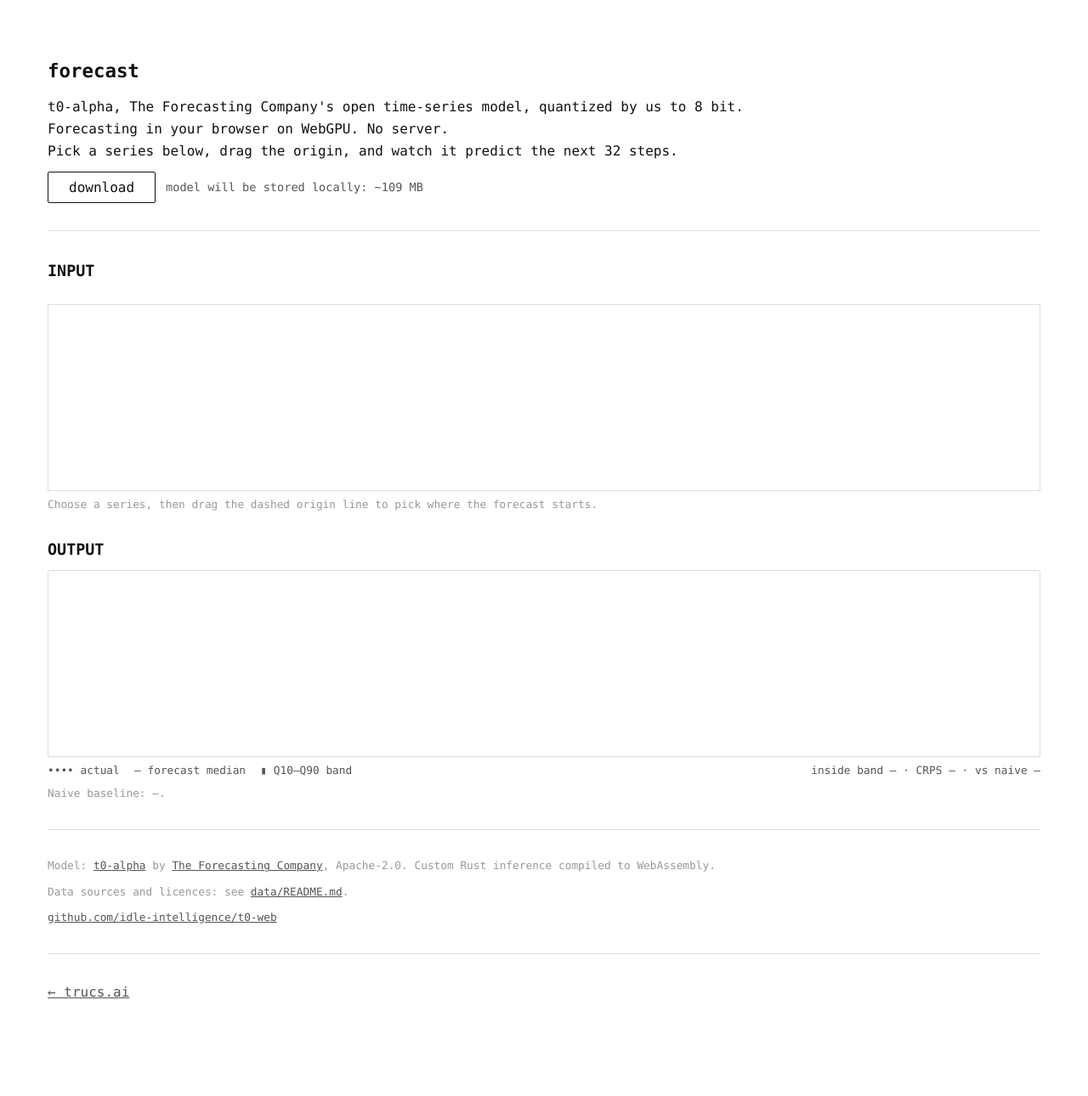
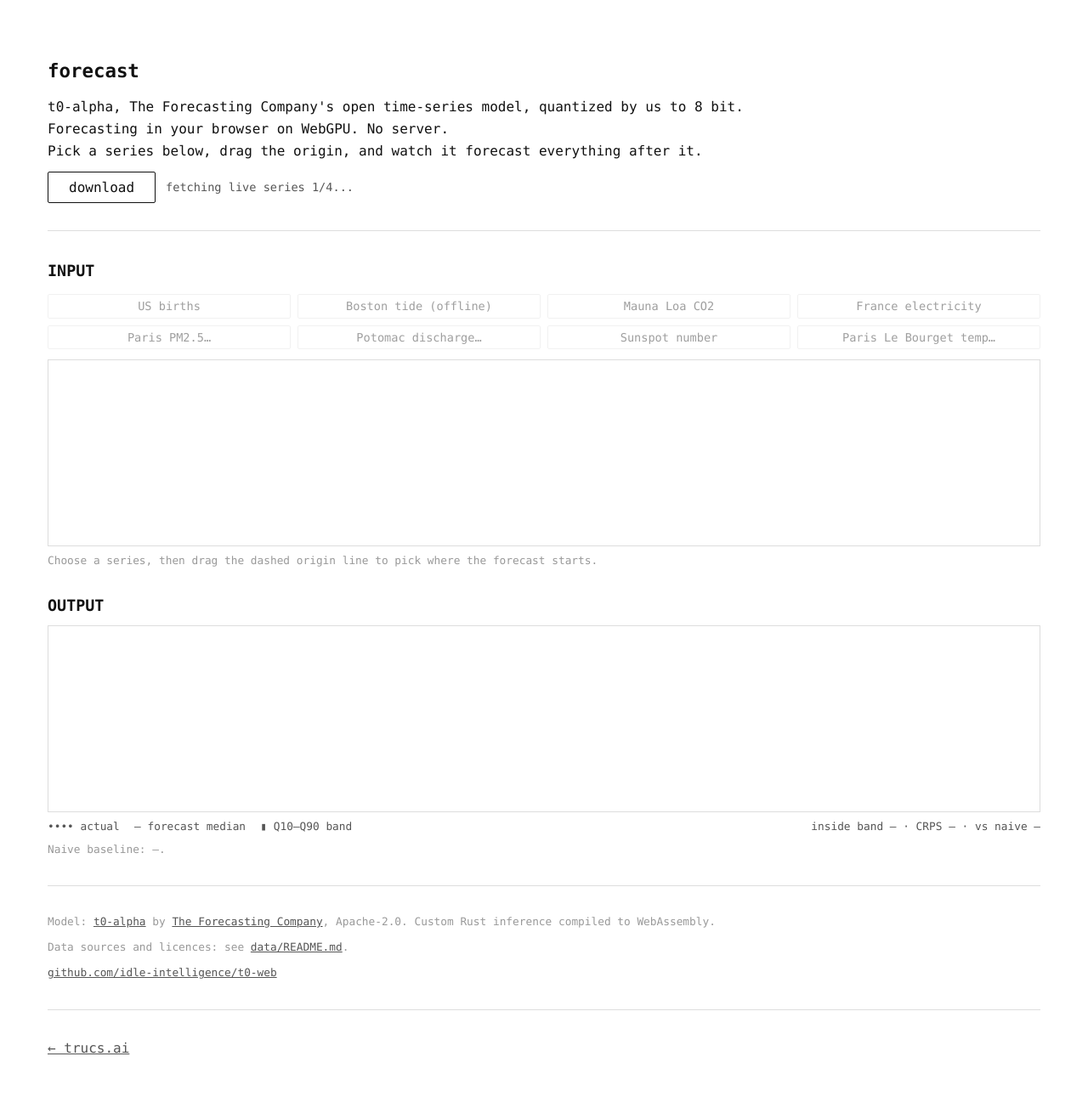
Before and after one commit to idle-intelligence/trucs.ai, a Jekyll site: the page t0/index.html, which Jekyll copies as it is, in a window 1280 px wide. Shown: the whole page at 85% size. Built offline with Jekyll 4.4.1, drawn with Linux system fonts in a browser that asks for light colours; before the commit the page ends 1225 px from its top, so only the background shows below that; some of the changed lines change nothing that is shown.

Commit message:
t0: dynamic origin-to-window-end horizon, parallel live-series prefetch
Horizon is now (window end - origin), clamped to [8, min(window points-1,
1024)], instead of a fixed 32 steps; the OUTPUT chart and its metrics
(inside band, CRPS, vs naive) follow the same window. Default origin moves
to ~60% into the window for every series except US births, which keeps
1988-11-30 with the window extended to 1988-12-31 for the December horizon.

Live series (tide, discharge, Le Bourget, PM2.5) are now prefetched in
parallel by the worker as soon as it starts, staggered 350ms apart with one
retry on 429/503, independent of the model download. Series buttons show a
loading/offline state driven by the worker's liveStatus messages, and the
STATUS line surfaces "fetching live series N/M..." while it runs, then
restores the prior status text.

```diff
--- a/t0/data/index.json
+++ b/t0/data/index.json
@@ -5,10 +5,8 @@
     "meta": "series_meta.json",
     "frequency": "D",
     "unit": "births/day",
-    "window": { "start": "1988-07-01", "end": "1988-11-30" },
+    "window": { "start": "1988-07-01", "end": "1988-12-31" },
     "defaultOrigin": "1988-11-30",
-    "horizon": 32,
-    "live": false,
     "source": "GIFT-Eval (Salesforce/GiftEval on HuggingFace Hub), config us_births/D",
     "license": "see web/data/README.md"
   },
@@ -18,8 +16,7 @@
     "frequency": "H",
     "unit": "m (MLLW)",
     "window": { "days": 8, "end": "now" },
-    "defaultOrigin": "end-32h",
-    "horizon": 32,
+    "defaultOrigin": "60%-of-window",
     "live": true,
     "liveApi": "noaa-tide",
     "liveUrl": "https://api.tidesandcurrents.noaa.gov/api/prod/datagetter?station=8443970&product=water_level&datum=MLLW&units=metric&time_zone=gmt&format=json&date=recent",
@@ -34,8 +31,7 @@
     "frequency": "W",
     "unit": "ppm CO2",
     "window": { "start": "2023-08-13", "end": "2026-08-30" },
-    "defaultOrigin": "2026-01-18",
-    "horizon": 32,
+    "defaultOrigin": "2025-06-08",
     "live": false,
     "source": "NOAA GML co2_weekly_mlo.csv, Mauna Loa Observatory",
     "license": "US Government public domain, credit NOAA/Scripps"
@@ -47,8 +43,7 @@
     "frequency": "30T",
     "unit": "MW consumption",
     "window": { "start": "2023-12-20 00:00", "end": "2023-12-27 23:30" },
-    "defaultOrigin": "2023-12-24 12:00",
-    "horizon": 32,
+    "defaultOrigin": "2023-12-24 19:00",
     "live": false,
     "source": "RTE via ODRE, dataset eco2mix-national-cons-def",
     "license": "Licence Ouverte / Open Licence (Etalab), see web/data/README.md"
@@ -59,8 +54,7 @@
     "frequency": "H",
     "unit": "ug/m3",
     "window": { "days": 8, "end": "now" },
-    "defaultOrigin": "end-32h",
-    "horizon": 32,
+    "defaultOrigin": "60%-of-window",
     "live": true,
     "liveApi": "openaq-v3",
     "liveUrl": "https://api.openaq.org/v3/locations",
@@ -74,8 +68,7 @@
     "frequency": "15T",
     "unit": "cfs",
     "window": { "days": 3, "end": "now" },
-    "defaultOrigin": "end-8h",
-    "horizon": 32,
+    "defaultOrigin": "60%-of-window",
     "live": true,
     "liveApi": "usgs-iv",
     "liveUrl": "https://waterservices.usgs.gov/nwis/iv/?sites=01646500&parameterCd=00060&period=P3D&format=json",
@@ -90,8 +83,7 @@
     "frequency": "MS",
     "unit": "monthly sunspot number",
     "window": { "start": "1996-01", "end": "2010-12" },
-    "defaultOrigin": "2008-09",
-    "horizon": 32,
+    "defaultOrigin": "2004-12",
     "live": false,
     "source": "SILSO, Royal Observatory of Belgium, SN_m_tot_V2.0.txt",
     "license": "CC BY-NC 4.0, attribution: SILSO data/image, Royal Observatory of Belgium, Brussels"
@@ -102,8 +94,7 @@
     "frequency": "H",
     "unit": "deg C",
     "window": { "days": 7, "end": "now" },
-    "defaultOrigin": "end-32h",
-    "horizon": 32,
+    "defaultOrigin": "60%-of-window",
     "live": true,
     "liveApi": "iem-metar",
     "liveUrl": "https://mesonet.agron.iastate.edu/cgi-bin/request/asos.py?station=LFPB&data=tmpc&tz=UTC&format=onlycomma&latlon=no&elev=no&missing=M&trace=T&direct=no&report_type=3",
--- a/t0/index.html
+++ b/t0/index.html
@@ -117,7 +117,7 @@
     <p>
       t0-alpha, The Forecasting Company's open time-series model, quantized by us to 8 bit.<br>
       Forecasting in your browser on WebGPU. No server.<br>
-      Pick a series below, drag the origin, and watch it predict the next 32 steps.
+      Pick a series below, drag the origin, and watch it forecast everything after it.
     </p>
 
     <div id="model-status">
@@ -186,6 +186,12 @@
     const MIN_PRECEDING = 60;
     const MAX_LIVE_WINDOW = 190;
     const QLEVELS = [0.1, 0.25, 0.5, 0.75, 0.9];
+    // Horizon is derived from the origin's distance to the window end (see
+    // computeHorizon), not fixed -- these are just the model's own bounds
+    // (single-pass max horizon 1024).
+    const MIN_HORIZON = 8;
+    const MAX_HORIZON = 1024;
+    const FREQ_UNIT = { D: 'd', H: 'h', W: 'wk', MS: 'mo', '30T': 'x30m', '15T': 'x15m' };
 
     // Loose date parsing shared by window/origin lookups -- dates strings
     // are either "YYYY-MM-DD" or "YYYY-MM-DD HH:MM" (see worker.js
@@ -219,6 +225,7 @@
     }
 
     function setStatus(text) {
+      lastStatus = text;
       statusText.textContent = text;
       console.log(`[t0] ${text}`);
     }
@@ -238,7 +245,7 @@
     // Per-active-series state
     let series = null;      // Float32Array-ish array of values
     let dates = null;       // parallel array of date/time strings
-    let horizon = 32;
+    let freqLabel = '';     // e.g. 'D', 'H', 'W', '30T', 'MS' -- see FREQ_UNIT
     let nQuantiles = 5;
     let naive = null;       // { label, lag }
     let unit = '';
@@ -250,6 +257,11 @@
     let requestIdCounter = 0;
     let debounceTimer = null;
 
+    // Series index + per-series live-fetch state, both available before the
+    // model itself is loaded (the worker prefetches live series immediately).
+    let liveState = {}; // index -> 'loading' | 'ready' | 'offline'
+    let lastStatus = statusText.textContent;
+
     window.__app = {
       ready: false,
       lastForecast: null,
@@ -258,6 +270,15 @@
       origin() { return ORIGIN; },
       activeIndex() { return activeIndex; },
       inputWindowPoints() { return INPUT_WINDOW ? INPUT_WINDOW.end - INPUT_WINDOW.start + 1 : null; },
+      windowRange() { return INPUT_WINDOW ? { start: INPUT_WINDOW.start, end: INPUT_WINDOW.end } : null; },
+      // Test hook: set the origin as a fraction [0,1] of the input window
+      // and trigger a forecast, without simulating pointer drag events.
+      setOriginFraction(frac) {
+        if (!INPUT_WINDOW) return null;
+        commitOrigin(INPUT_WINDOW.start + frac * (INPUT_WINDOW.end - INPUT_WINDOW.start));
+        return ORIGIN;
+      },
+      liveState() { return liveState; },
     };
 
     function fitCanvas(canvas, ctx) {
@@ -484,8 +505,18 @@
       }
       const crps = 2 * (pinballSum / Math.max(1, pinballCount));
       const naiveRatio = n > 0 ? (saeMedian / n) / (saeNaive / n) : NaN;
-      metricsLine.textContent = `inside band ${inside}/${hZ} · CRPS ${crps.toFixed(1)} · vs naive ${naiveRatio.toFixed(2)}`;
+      const hUnit = FREQ_UNIT[freqLabel] || 'steps';
+      metricsLine.textContent = `horizon ${hZ} ${hUnit} · inside band ${inside}/${hZ} · CRPS ${crps.toFixed(1)} · vs naive ${naiveRatio.toFixed(2)}`;
       metricMs.textContent = ms.toFixed(1);
+    }
+
+    // Horizon = origin to the end of the shown window, not a fixed step
+    // count: drag the origin near the end for a short horizon over all the
+    // data; drag near the start to forecast the whole rest of the window.
+    function computeHorizon(o) {
+      const windowPoints = INPUT_WINDOW.end - INPUT_WINDOW.start + 1;
+      const raw = INPUT_WINDOW.end - o;
+      return Math.max(MIN_HORIZON, Math.min(raw, windowPoints - 1, MAX_HORIZON));
     }
 
     function runForecast() {
@@ -493,7 +524,8 @@
       forecasting = true;
       setStatus('forecasting…');
       requestIdCounter += 1;
-      worker.postMessage({ type: 'forecast', origin: ORIGIN, requestId: requestIdCounter });
+      const h = computeHorizon(ORIGIN);
+      worker.postMessage({ type: 'forecast', origin: ORIGIN, horizon: h, requestId: requestIdCounter });
     }
 
     function scheduleForecast() {
@@ -504,7 +536,7 @@
     function clampOrigin(o) {
       if (!INPUT_WINDOW) return Math.round(o);
       const lo = INPUT_WINDOW.start + MIN_PRECEDING;
-      const hi = Math.min(INPUT_WINDOW.end, series.length - 1 - horizon + 1);
+      const hi = INPUT_WINDOW.end - MIN_HORIZON;
       return Math.min(hi, Math.max(lo, Math.round(o)));
     }
 
@@ -565,9 +597,13 @@
         const btn = document.createElement('button');
         btn.className = 'series-btn';
         btn.type = 'button';
-        btn.textContent = entry.name;
+        const st = liveState[i];
+        if (entry.live && st === 'offline') btn.textContent = `${entry.name} (offline)`;
+        else if (entry.live && st !== 'ready') btn.textContent = `${entry.name}…`;
+        else btn.textContent = entry.name;
         btn.dataset.index = i;
-        btn.disabled = !modelReady;
+        btn.disabled = !modelReady || (entry.live && st !== 'ready');
+        btn.classList.toggle('active', i === activeIndex);
         btn.addEventListener('click', () => selectSeries(i));
         seriesGrid.appendChild(btn);
       });
@@ -586,9 +622,24 @@
         case 'status':
           setStatus(msg.text);
           break;
+        case 'seriesIndexReady':
+          seriesIndex = msg.seriesIndex;
+          renderSeriesGrid();
+          break;
+        case 'liveStatus':
+          liveState[msg.index] = msg.status;
+          if (msg.status === 'offline') console.warn(`[t0] ${msg.name} offline: ${msg.reason}`);
+          if (seriesIndex) renderSeriesGrid();
+          break;
+        case 'liveProgress':
+          statusText.textContent = msg.text;
+          console.log(`[t0] ${msg.text}`);
+          break;
+        case 'liveProgressDone':
+          statusText.textContent = lastStatus;
+          break;
         case 'modelReady': {
           modelReady = true;
-          horizon = msg.horizon;
           nQuantiles = msg.nQuantiles;
           seriesIndex = msg.seriesIndex;
           renderSeriesGrid();
@@ -607,28 +658,23 @@
           if (msg.index !== activeIndex) break; // stale response, user switched again
           series = msg.series;
           dates = msg.dates;
-          horizon = msg.horizon;
+          freqLabel = msg.frequency;
           naive = msg.naive;
           unit = msg.unit;
           INPUT_WINDOW = computeInputWindow(seriesIndex[msg.index], dates);
           ORIGIN = clampOrigin(msg.defaultOriginIndex);
           markerOrigin = ORIGIN;
           worker.postMessage({ type: 'setActiveSeries', series });
-          inputDesc.textContent = `${msg.name} (${unit}), ${msg.live ? 'live' : 'bundled'} data. Drag the origin to choose where the forecast starts.`;
+          inputDesc.textContent = `${msg.name} (${unit}), ${msg.live ? 'live' : 'bundled'} data. Drag the origin. The model forecasts everything after it, to the end of the window.`;
           naiveNote.textContent = `Naive baseline: ${msg.naive.label}.`;
           setStatus(`${msg.name} loaded (${series.length} points)`);
-          for (const btn of seriesGrid.children) btn.disabled = false;
           drawAll();
           runForecast();
           break;
         }
         case 'seriesOffline': {
-          const btn = seriesGrid.children[msg.index];
-          if (btn) {
-            btn.textContent = `${msg.name} (offline)`;
-            btn.disabled = true;
-            btn.classList.remove('active');
-          }
+          liveState[msg.index] = 'offline';
+          renderSeriesGrid();
           if (msg.index === activeIndex) {
             activeIndex = null;
             series = null;
--- a/t0/worker.js
+++ b/t0/worker.js
@@ -1,20 +1,26 @@
 /**
  * Web Worker: loads the t0-wasm module + model once, then loads whichever
  * series the page picks (bundled file or a live HTTP fetch) and runs
- * forecasts against it.
+ * forecasts against it. Live series are prefetched in parallel, in the
+ * background, starting the moment the worker is created (independent of
+ * the model download), so a click on a live series button is instant.
  *
  * Protocol:
  *   Main -> Worker:
  *     { type: 'load' }                                  -- fetch WASM + model, init
  *     { type: 'loadSeries', index }                      -- fetch/parse the series at data/index.json[index]
- *     { type: 'forecast', origin: number, requestId: number }
+ *     { type: 'forecast', origin: number, horizon: number, requestId: number }
  *
  *   Worker -> Main:
  *     { type: 'status', text, key? }
- *     { type: 'modelReady', modelBytes, loadMs, nQuantiles, horizon, backend }
- *     { type: 'seriesReady', index, series, dates, name, unit, frequency, defaultOriginIndex, horizon, naive }
+ *     { type: 'seriesIndexReady', seriesIndex }
+ *     { type: 'liveStatus', index, name, status: 'loading' | 'ready' | 'offline', reason? }
+ *     { type: 'liveProgress', text }                     -- "fetching live series N/M..."
+ *     { type: 'liveProgressDone' }                       -- restore the caller's own status line
+ *     { type: 'modelReady', modelBytes, loadMs, nQuantiles, backend, seriesIndex }
+ *     { type: 'seriesReady', index, series, dates, name, unit, frequency, defaultOriginIndex, naive }
  *     { type: 'seriesOffline', index, name, reason }
- *     { type: 'forecast', origin, originDate, requestId, quantiles, nQuantiles, horizon, ms }
+ *     { type: 'forecast', origin, requestId, quantiles, nQuantiles, horizon, ms }
  *     { type: 'error', message }
  */
 
@@ -26,7 +32,11 @@
 const CACHE_NAME = 't0-model-v1';
 
 const CONTEXT_CAP = 512;
-const HORIZON = 32;
+// Matches MAX_LIVE_WINDOW in index.html -- the last N points shown for a
+// live series with no fixed window, used to place the 60%-into-window
+// default origin below.
+const MAX_LIVE_WINDOW = 190;
+const LIVE_STAGGER_MS = 350;
 
 let t0wasm = null;
 let model = null;
@@ -48,7 +58,7 @@
         } else if (type === 'loadSeries') {
             await handleLoadSeries(data.index);
         } else if (type === 'forecast') {
-            await handleForecast(data.origin, data.requestId);
+            await handleForecast(data.origin, data.horizon, data.requestId);
         } else if (type === 'setActiveSeries') {
             self.__currentSeries = data.series;
         } else {
@@ -91,6 +101,15 @@
     return buf.buffer;
 }
 
+// The series index is fetched once, immediately, so the live prefetch below
+// can start without waiting for the model download button to be clicked.
+const seriesIndexReady = (async () => {
+    seriesIndex = await fetch(INDEX_URL).then((r) => r.json());
+    self.postMessage({ type: 'seriesIndexReady', seriesIndex });
+    return seriesIndex;
+})();
+seriesIndexReady.then(() => { prefetchAllLive(); });
+
 async function handleLoad() {
     self.postMessage({ type: 'status', text: `Loading WASM module (${BACKEND})...` });
     const wasmJsUrl = new URL(`${PKG_DIR}/t0_wasm.js`, import.meta.url).href;
@@ -107,14 +126,13 @@
     const loadMs = performance.now() - t0;
     self.postMessage({ type: 'status', key: 'load', text: `Model loaded in ${loadMs.toFixed(0)} ms, backend ${BACKEND}` });
 
-    seriesIndex = await fetch(INDEX_URL).then((r) => r.json());
+    seriesIndex = await seriesIndexReady;
 
     self.postMessage({
         type: 'modelReady',
         modelBytes: modelBuf.byteLength,
         loadMs,
         nQuantiles: model.nQuantiles(),
-        horizon: HORIZON,
         backend: BACKEND,
         seriesIndex,
     });
@@ -174,6 +192,10 @@
     return best;
 }
 
+function sleep(ms) {
+    return new Promise((resolve) => setTimeout(resolve, ms));
+}
+
 async function loadBundled(entry) {
     const base = new URL(`./data/${entry.file}`, import.meta.url).href;
     const metaUrl = new URL(`./data/${entry.meta}`, import.meta.url).href;
@@ -193,7 +215,7 @@
     const fmt = (d) => d.toISOString().slice(0, 10).replace(/-/g, '');
     const url = `https://api.tidesandcurrents.noaa.gov/api/prod/datagetter?begin_date=${fmt(begin)}&end_date=${fmt(end)}&station=8443970&product=water_level&datum=MLLW&units=metric&time_zone=gmt&format=json`;
     const resp = await fetch(url);
-    if (!resp.ok) throw new Error(`NOAA tide fetch failed: ${resp.status}`);
+    if (!resp.ok) { const err = new Error(`NOAA tide fetch failed: ${resp.status}`); err.status = resp.status; throw err; }
     const json = await resp.json();
     if (json.error) throw new Error(json.error.message || 'NOAA tide error');
     const rows = json.data; // 6-min native
@@ -206,7 +228,7 @@
 async function fetchLiveUsgsDischarge(entry) {
     const url = 'https://waterservices.usgs.gov/nwis/iv/?sites=01646500&parameterCd=00060&period=P3D&format=json';
     const resp = await fetch(url);
-    if (!resp.ok) throw new Error(`USGS fetch failed: ${resp.status}`);
+    if (!resp.ok) { const err = new Error(`USGS fetch failed: ${resp.status}`); err.status = resp.status; throw err; }
     const json = await resp.json();
     const series = json.value?.timeSeries?.[0]?.values?.[0]?.value;
     if (!series || !series.length) throw new Error('USGS: no data returned');
@@ -223,7 +245,7 @@
     const [y2, m2, d2] = fmt(end);
     const url = `https://mesonet.agron.iastate.edu/cgi-bin/request/asos.py?station=LFPB&data=tmpc&year1=${y1}&month1=${m1}&day1=${d1}&year2=${y2}&month2=${m2}&day2=${d2}&tz=UTC&format=onlycomma&latlon=no&elev=no&missing=M&trace=T&direct=no&report_type=3`;
     const resp = await fetch(url);
-    if (!resp.ok) throw new Error(`IEM METAR fetch failed: ${resp.status}`);
+    if (!resp.ok) { const err = new Error(`IEM METAR fetch failed: ${resp.status}`); err.status = resp.status; throw err; }
     const text = await resp.text();
     const lines = text.trim().split('\n').slice(1);
     const values = [], dates = [];
@@ -242,7 +264,7 @@
     // deployment does not have -- see web/data/README.md (series repo).
     // This always fails, surfacing "(offline)" on the button, per spec.
     const resp = await fetch(entry.liveUrl);
-    if (!resp.ok) throw new Error(`OpenAQ requires an API key (HTTP ${resp.status})`);
+    if (!resp.ok) { const err = new Error(`OpenAQ requires an API key (HTTP ${resp.status})`); err.status = resp.status; throw err; }
     throw new Error('OpenAQ: unexpected success without a key -- parsing not implemented');
 }
 
@@ -253,20 +275,92 @@
     'openaq-v3': fetchLiveOpenAq,
 };
 
+// ---- live prefetch: kicked off once at worker startup, in parallel,
+// staggered 350ms apart (IEM's asos.py endpoint especially is slow and
+// throttles), one retry with backoff on 429/503. Cached in memory for the
+// life of the worker (the session). ----
+const liveCache = new Map();    // index -> { status: 'ready' | 'offline', result?, reason? }
+const livePromises = new Map(); // index -> in-flight/settled prefetch promise
+let liveTotal = 0;
+let liveDone = 0;
+
+async function fetchWithRetry(fetcher, entry) {
+    try {
+        return await fetcher(entry);
+    } catch (err) {
+        if (err.status === 429 || err.status === 503) {
+            await sleep(800 + Math.random() * 400);
+            return await fetcher(entry);
+        }
+        throw err;
+    }
+}
+
+function prefetchOne(entry, index, order) {
+    const p = (async () => {
+        self.postMessage({ type: 'liveStatus', index, name: entry.name, status: 'loading' });
+        await sleep(order * LIVE_STAGGER_MS);
+        const fetcher = LIVE_FETCHERS[entry.liveApi];
+        try {
+            if (!fetcher) throw new Error(`no fetcher for liveApi ${entry.liveApi}`);
+            const result = await fetchWithRetry(fetcher, entry);
+            liveCache.set(index, { status: 'ready', result });
+            self.postMessage({ type: 'liveStatus', index, name: entry.name, status: 'ready' });
+            return result;
+        } catch (err) {
+            const reason = err.message || String(err);
+            liveCache.set(index, { status: 'offline', reason });
+            self.postMessage({ type: 'liveStatus', index, name: entry.name, status: 'offline', reason });
+            throw err;
+        } finally {
+            liveDone += 1;
+            self.postMessage({ type: 'liveProgress', text: `fetching live series ${liveDone}/${liveTotal}...` });
+        }
+    })();
+    livePromises.set(index, p);
+    return p;
+}
+
+async function prefetchAllLive() {
+    const liveEntries = seriesIndex.map((entry, index) => ({ entry, index })).filter((x) => x.entry.live);
+    liveTotal = liveEntries.length;
+    liveDone = 0;
+    if (liveTotal === 0) return;
+    self.postMessage({ type: 'liveProgress', text: `fetching live series 0/${liveTotal}...` });
+    await Promise.allSettled(liveEntries.map(({ entry, index }, order) => prefetchOne(entry, index, order)));
+    self.postMessage({ type: 'liveProgressDone' });
+}
+
+// 60% into the displayed window, matching index.html's MAX_LIVE_WINDOW slice.
+function liveDefaultOriginIndex(n) {
+    const start = Math.max(0, n - MAX_LIVE_WINDOW);
+    const end = n - 1;
+    return start + Math.round(0.6 * (end - start));
+}
+
 async function handleLoadSeries(index) {
     const entry = seriesIndex[index];
     self.postMessage({ type: 'status', text: `Loading ${entry.name}...` });
     try {
         let values, dates, freq;
         if (entry.live) {
-            const fetcher = LIVE_FETCHERS[entry.liveApi];
-            if (!fetcher) throw new Error(`no fetcher for liveApi ${entry.liveApi}`);
-            ({ values, dates, freq } = await fetcher(entry));
+            const cached = liveCache.get(index);
+            if (cached && cached.status === 'ready') {
+                ({ values, dates, freq } = cached.result);
+            } else if (cached && cached.status === 'offline') {
+                throw new Error(cached.reason);
+            } else if (livePromises.has(index)) {
+                ({ values, dates, freq } = await livePromises.get(index));
+            } else {
+                const fetcher = LIVE_FETCHERS[entry.liveApi];
+                if (!fetcher) throw new Error(`no fetcher for liveApi ${entry.liveApi}`);
+                ({ values, dates, freq } = await fetcher(entry));
+            }
         } else {
             ({ values, dates, freq } = await loadBundled(entry));
         }
         const n = values.length;
-        const defaultOriginIndex = entry.live ? n - HORIZON : findNearestDateIndex(dates, entry.defaultOrigin);
+        const defaultOriginIndex = entry.live ? liveDefaultOriginIndex(n) : findNearestDateIndex(dates, entry.defaultOrigin);
         self.postMessage({
             type: 'seriesReady',
             index,
@@ -277,7 +371,6 @@
             series: values,
             dates,
             defaultOriginIndex,
-            horizon: HORIZON,
             naive: naiveDescriptor(freq),
             source: entry.source,
             license: entry.license,
@@ -287,7 +380,7 @@
     }
 }
 
-async function handleForecast(origin, requestId) {
+async function handleForecast(origin, horizon, requestId) {
     if (!model || !self.__currentSeries) {
         self.postMessage({ type: 'error', message: 'forecast requested before model/series ready' });
         return;
@@ -296,7 +389,7 @@
     const ctxStart = Math.max(0, origin - CONTEXT_CAP);
     const context = new Float32Array(series.slice(ctxStart, origin));
     const t0 = performance.now();
-    const quantiles = await model.forecast(context, HORIZON);
+    const quantiles = await model.forecast(context, horizon);
     const ms = performance.now() - t0;
     self.postMessage({
         type: 'forecast',
@@ -304,7 +397,7 @@
         requestId,
         quantiles: Array.from(quantiles),
         nQuantiles: model.nQuantiles(),
-        horizon: HORIZON,
+        horizon,
         ms,
     });
 }
```
